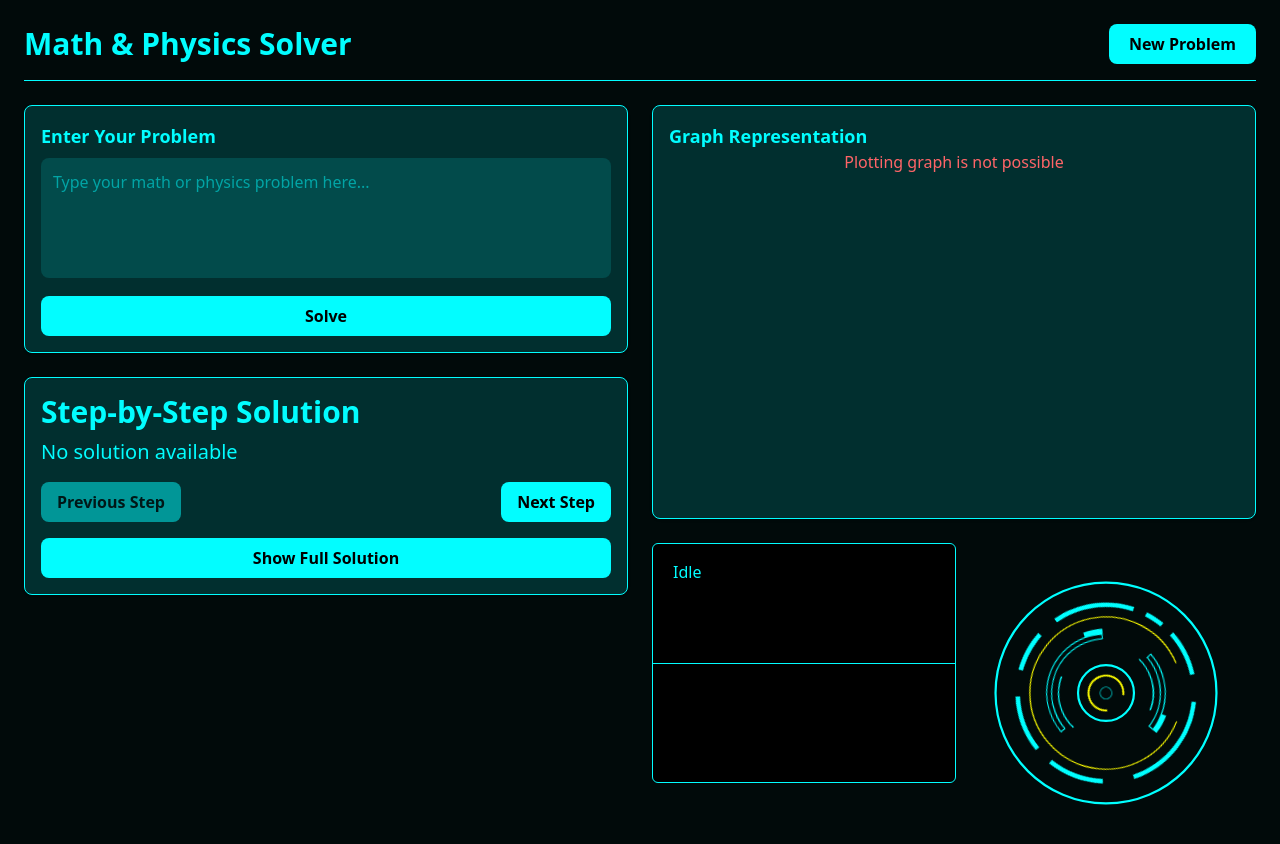
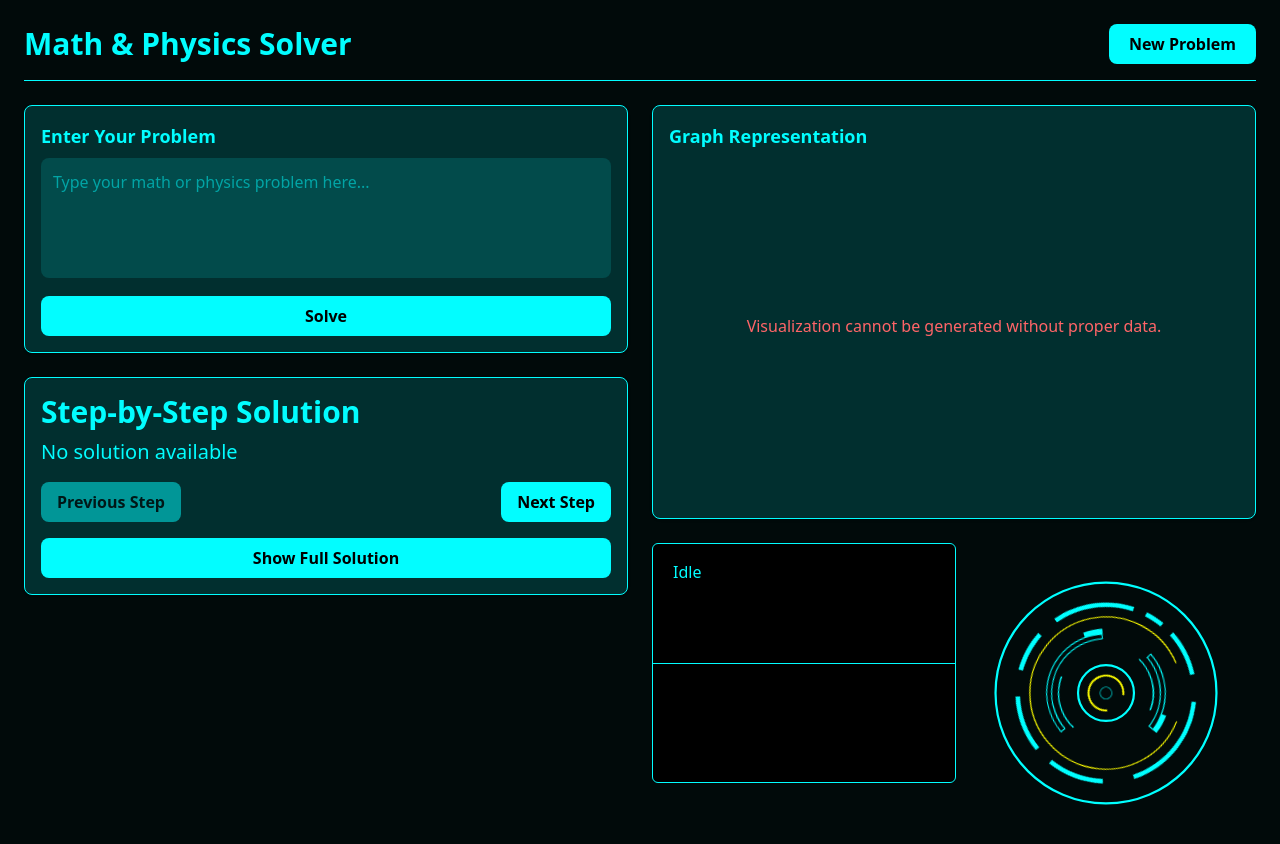
Before and after one commit to manjeetexe/HackathonSTJHON, a React (Vite) app in the folder Client/: page /Explain in a window 1280 px wide. Shown: the top 844 px of the page. Built offline with nearby package versions, Linux system fonts and the light colour scheme.

Commit message:
fianal UI

```diff
--- a/Client/src/Pages/Explanationpage.jsx
+++ b/Client/src/Pages/Explanationpage.jsx
@@ -144,7 +144,7 @@ export default function MathPhysicsSolver() {
             <div className="space-y-6 sticky top-5">
               <div className="bg-[#012f2f] border border-[#02fdff] text-[#02fdff] p-4 rounded-lg shadow">
                 <h2 className="text-lg font-semibold">Graph Representation</h2>
-                <div className="h-88">
+                <div className="h-88 flex justify-center items-center">
                   {graphData.length > 0 ? (
                     <ResponsiveContainer width="100%" height="100%">
                       <LineChart data={graphData}>
@@ -156,7 +156,7 @@ export default function MathPhysicsSolver() {
                       </LineChart>
                     </ResponsiveContainer>
                   ) : (
-                    <div className="text-center text-red-400">Plotting graph is not possible</div>
+                    <div className="text-center text-red-400">Visualization cannot be generated without proper data.</div>
                   )}
                 </div>
               </div>
```
